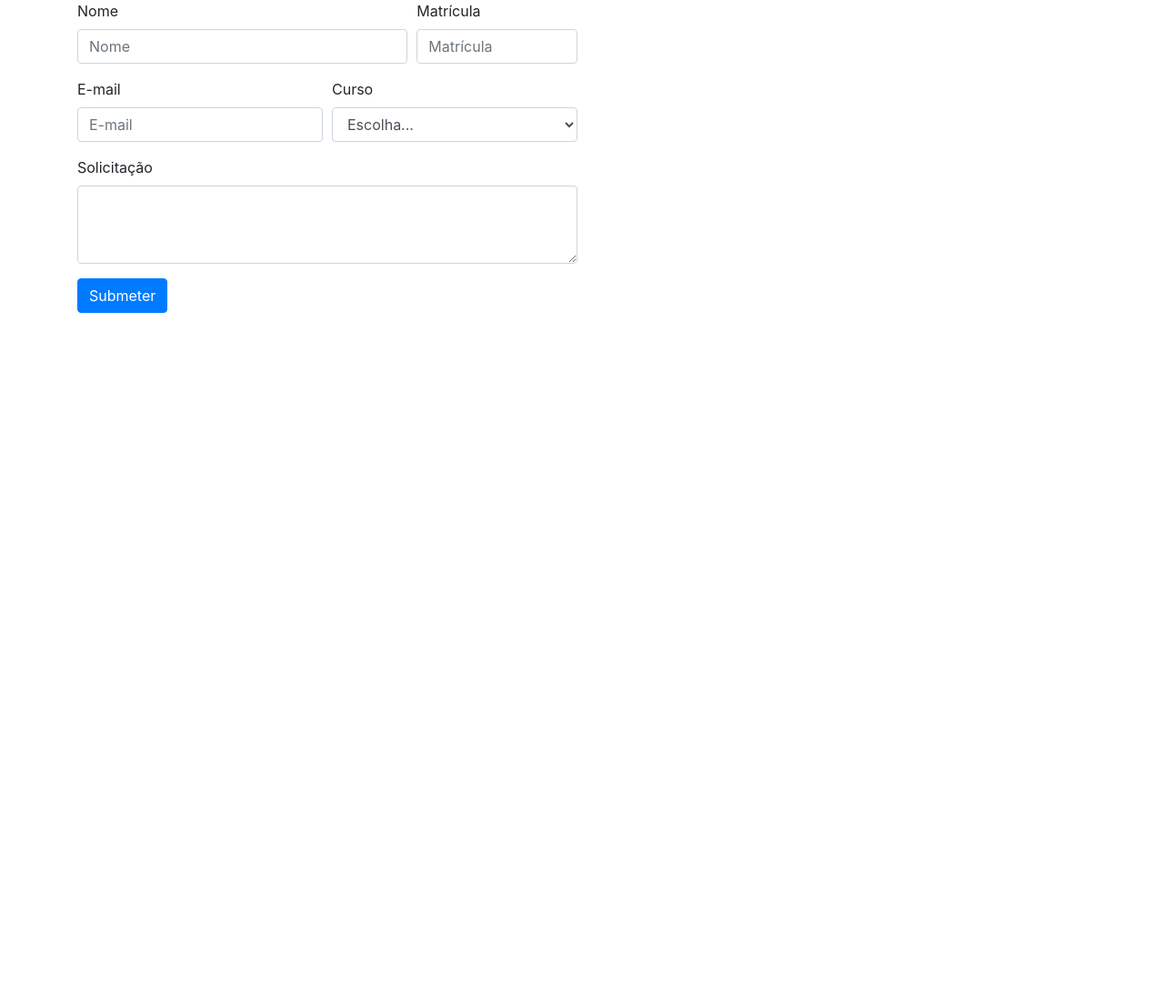
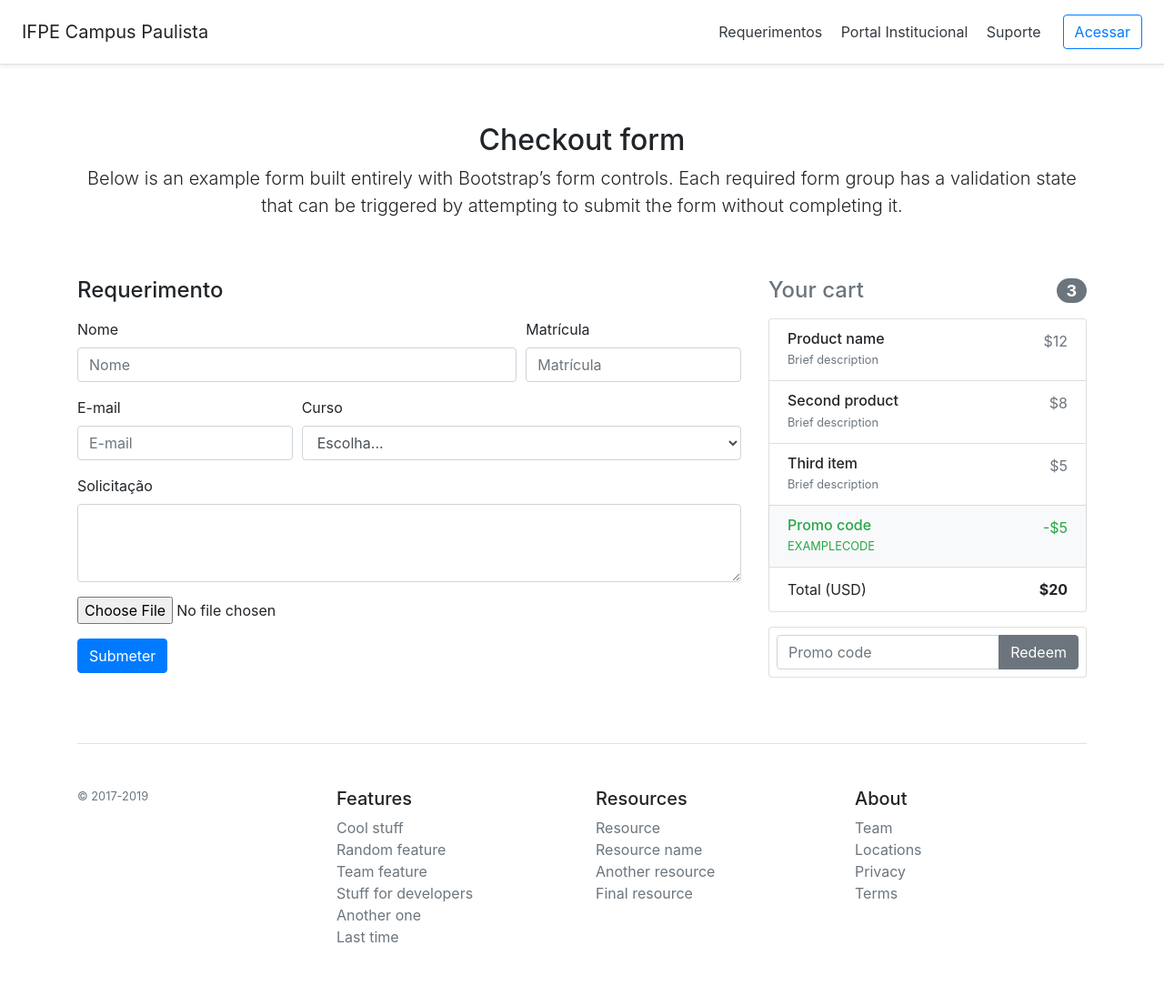
Before and after one commit to rodrigoclira/sire, a Django app: page /requerimento/ in a window 1280 px wide. Shown: the whole page at 91% size. Before the commit the page ends 344 px from the top, so only its background shows below. Run offline with Django 3.2, Linux system fonts and the light colour scheme; some libraries are stand-ins or nearby versions.

Commit message:
Atualizando template

```diff
--- a/sire/requerimentos/templates/requerimentos/index.html
+++ b/sire/requerimentos/templates/requerimentos/index.html
@@ -10,31 +10,116 @@
 		<!-- bootstrap -->
 		<link rel="stylesheet" href="https://stackpath.bootstrapcdn.com/bootstrap/4.3.1/css/bootstrap.min.css" integrity="sha384-ggOyR0iXCbMQv3Xipma34MD+dH/1fQ784/j6cY/iJTQUOhcWr7x9JvoRxT2MZw1T" crossorigin="anonymous">
 
+		<style>
+				.bd-placeholder-img {
+				  font-size: 1.125rem;
+				  text-anchor: middle;
+				  -webkit-user-select: none;
+				  -moz-user-select: none;
+				  -ms-user-select: none;
+				  user-select: none;
+				}
+
+				@media (min-width: 768px) {
+				  .bd-placeholder-img-lg {
+					font-size: 3.5rem;
+				  }
+				}
+		</style>
 	</head>
 
-	<body>
+	<body >
+		<div class="d-flex flex-column flex-md-row align-items-center p-3 px-md-4 mb-3 bg-white border-bottom shadow-sm">
+			<h5 class="my-0 mr-md-auto font-weight-normal">IFPE Campus Paulista</h5>
+			<nav class="my-2 my-md-0 mr-md-3">
+				<a class="p-2 text-dark" href="#">Requerimentos</a>
+				<a class="p-2 text-dark" href="#">Portal Institucional</a>
+				<a class="p-2 text-dark" href="#">Suporte</a>
+			</nav>
+			<a class="btn btn-outline-primary" href="#">Acessar</a>
+		</div>
 		<div class="container">
 
+				<div class="py-5 text-center">
+<!--					<img class="d-block mx-auto mb-4" src="/docs/4.3/assets/brand/bootstrap-solid.svg" alt="" width="72" height="72">-->
+					<h2>Checkout form</h2>
+					<p class="lead">Below is an example form built entirely with Bootstrap’s form controls. Each required form group has a validation state that can be triggered by attempting to submit the form without completing it.</p>
+				</div>
+
+				<div class="row">
+					<!-- Right column -->
+					<div class="col-md-4 order-md-2 mb-4">
+						<h4 class="d-flex justify-content-between align-items-center mb-3">
+						<span class="text-muted">Your cart</span>
+						<span class="badge badge-secondary badge-pill">3</span>
+						</h4>
+						<ul class="list-group mb-3">
+						<li class="list-group-item d-flex justify-content-between lh-condensed">
 							<div>
+							<h6 class="my-0">Product name</h6>
+							<small class="text-muted">Brief description</small>
+							</div>
+							<span class="text-muted">$12</span>
+						</li>
+						<li class="list-group-item d-flex justify-content-between lh-condensed">
+							<div>
+							<h6 class="my-0">Second product</h6>
+							<small class="text-muted">Brief description</small>
+							</div>
+							<span class="text-muted">$8</span>
+						</li>
+						<li class="list-group-item d-flex justify-content-between lh-condensed">
+							<div>
+							<h6 class="my-0">Third item</h6>
+							<small class="text-muted">Brief description</small>
+							</div>
+							<span class="text-muted">$5</span>
+						</li>
+						<li class="list-group-item d-flex justify-content-between bg-light">
+							<div class="text-success">
+							<h6 class="my-0">Promo code</h6>
+							<small>EXAMPLECODE</small>
+							</div>
+							<span class="text-success">-$5</span>
+						</li>
+						<li class="list-group-item d-flex justify-content-between">
+							<span>Total (USD)</span>
+							<strong>$20</strong>
+						</li>
+						</ul>
+
+						<form class="card p-2">
+						<div class="input-group">
+							<input type="text" class="form-control" placeholder="Promo code">
+							<div class="input-group-append">
+							<button type="submit" class="btn btn-secondary">Redeem</button>
+							</div>
+						</div>
+						</form>
+					</div>
+
+					<!-- Left column -->
+					<div class="col-md-8 order-md-1">
+						<h4 class="mb-3">Requerimento</h4>
 						<form>
 							<div class="form-row">
-						<div class="form-group col-md-4">
+								<div class="form-group col-md-8">
 									<label for="inputNome">Nome</label>
 									<input type="text" class="form-control" id="inputNome" placeholder="Nome">
 								</div>
-						<div class="form-group col-md-2">
+								<div class="form-group col-md-4">
 									<label for="inputMatricula">Matrícula</label>
 									<input type="text" class="form-control" id="inputMatricula" placeholder="Matrícula">
 								</div>
 							</div>
 
 							<div class="form-row">
-						<div class="form-group col-md-3">
+								<div class="form-group col-md-4">
 										<label for="inputEmail">E-mail</label>
 										<input type="email" class="form-control" id="inputEmail" placeholder="E-mail">
 								</div>
 
-						<div class="form-group col-md-3">
+								<div class="form-group col-md-8">
 										<label for="inputCurso">Curso</label>
 										<select id="inputCurso" class="form-control">
 											<option selected>Escolha...</option>
@@ -45,21 +130,60 @@
 								</div>
 							</div>
 							<div class="form-row">
-						<div class="form-group col-md-6">
+								<div class="form-group col-md-12">
 									<label for="exampleFormControlTextarea1">Solicitação</label>
 									<textarea class="form-control" id="exampleFormControlTextarea1" rows="3"></textarea>
 								</div>
+							</div>
+
+							<div class="form-row">
+								<div class="form-group col-md-12">
+										<input type="file" id="customFileLang" >
+								</div>
+								<!---https://stackoverflow.com/questions/43349767/how-to-add-upload-choose-multiple-files-from-one-input-tag -->
 							</div>
 							<button type="Enviar" class="btn btn-primary">Submeter</button>
 						</form>
 					</div>
 
-			<div>
-
 		</div>
-
-
+		<footer class="pt-4 my-md-5 pt-md-5 border-top">
+				<div class="row">
+				  <div class="col-12 col-md">
+<!--					<img class="mb-2" src="/docs/4.3/assets/brand/bootstrap-solid.svg" alt="" width="24" height="24">-->
+					<small class="d-block mb-3 text-muted">&copy; 2017-2019</small>
 				  </div>
+				  <div class="col-6 col-md">
+					<h5>Features</h5>
+					<ul class="list-unstyled text-small">
+					  <li><a class="text-muted" href="#">Cool stuff</a></li>
+					  <li><a class="text-muted" href="#">Random feature</a></li>
+					  <li><a class="text-muted" href="#">Team feature</a></li>
+					  <li><a class="text-muted" href="#">Stuff for developers</a></li>
+					  <li><a class="text-muted" href="#">Another one</a></li>
+					  <li><a class="text-muted" href="#">Last time</a></li>
+					</ul>
+				  </div>
+				  <div class="col-6 col-md">
+					<h5>Resources</h5>
+					<ul class="list-unstyled text-small">
+					  <li><a class="text-muted" href="#">Resource</a></li>
+					  <li><a class="text-muted" href="#">Resource name</a></li>
+					  <li><a class="text-muted" href="#">Another resource</a></li>
+					  <li><a class="text-muted" href="#">Final resource</a></li>
+					</ul>
+				  </div>
+				  <div class="col-6 col-md">
+					<h5>About</h5>
+					<ul class="list-unstyled text-small">
+					  <li><a class="text-muted" href="#">Team</a></li>
+					  <li><a class="text-muted" href="#">Locations</a></li>
+					  <li><a class="text-muted" href="#">Privacy</a></li>
+					  <li><a class="text-muted" href="#">Terms</a></li>
+					</ul>
+				  </div>
+				</div>
+		</footer>
 
 		<!-- Optional JavaScript -->
 		<!-- jQuery first, then Popper.js, then Bootstrap JS -->
```
Lines whose indentation alone changed are shown as unchanged.
